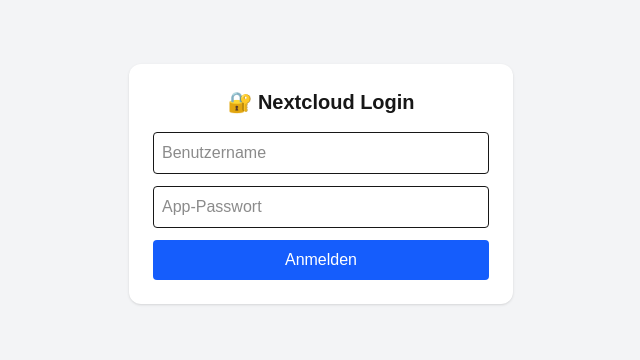
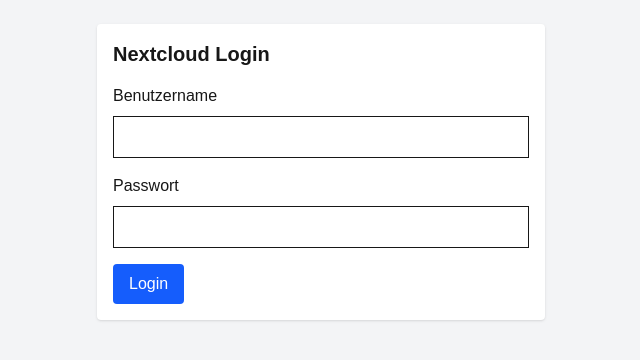
Before and after one commit to ronjaholdorf15-sketch/Bautagebuch, a Next.js app: page / in a window 1280 px wide. Shown: the top 360 px of the page, without its empty margins (319-959 px from the left). Built offline with nearby package versions, Linux system fonts and the light colour scheme.

Commit message:
Fix LoginForm typing

```diff
--- a/src/components/LoginForm.jsx
+++ b/src/components/LoginForm.jsx
@@ -1,63 +1,48 @@
 "use client";
+
 import { useState } from "react";
 
-export default function LoginForm({ onLogin }) {
-  // Fester Nextcloud-Server-Link
-  const FIXED_URL = "https://nc-1378779500208301258.nextcloud-ionos.com/remote.php/dav/files/";
+interface LoginFormProps {
+  onLogin: (creds: { username: string; password: string }) => void;
+}
 
+export default function LoginForm({ onLogin }: LoginFormProps) {
   const [username, setUsername] = useState("");
   const [password, setPassword] = useState("");
-  const [error, setError] = useState("");
 
-  const handleLogin = async (e) => {
+  const handleSubmit = (e: React.FormEvent) => {
     e.preventDefault();
-    setError("");
-
-    const userUrl = `${FIXED_URL}${username}/`;
-
-    const res = await fetch("/api/login", {
-      method: "POST",
-      headers: { "Content-Type": "application/json" },
-      body: JSON.stringify({ url: userUrl, username, password }),
-    });
-
-    const data = await res.json();
-
-    if (data.success) {
-      onLogin({ url: userUrl, username, password });
-    } else {
-      setError(data.error || "Login fehlgeschlagen");
-    }
+    onLogin({ username, password });
   };
 
   return (
-    <div className="max-w-sm mx-auto mt-10 p-6 bg-white rounded-xl shadow">
-      <h2 className="text-xl font-bold mb-4 text-center">🔐 Nextcloud Login</h2>
-      <form onSubmit={handleLogin} className="flex flex-col gap-3">
+    <form
+      onSubmit={handleSubmit}
+      className="max-w-md mx-auto p-4 bg-white shadow rounded"
+    >
+      <h2 className="text-xl font-semibold mb-4">Nextcloud Login</h2>
+
+      <label className="block mb-2">Benutzername</label>
       <input
-          className="border rounded p-2"
-          type="text"
-          placeholder="Benutzername"
+        className="w-full border p-2 mb-4"
         value={username}
         onChange={(e) => setUsername(e.target.value)}
-          required
       />
+
+      <label className="block mb-2">Passwort</label>
       <input
-          className="border rounded p-2"
         type="password"
-          placeholder="App-Passwort"
+        className="w-full border p-2 mb-4"
         value={password}
         onChange={(e) => setPassword(e.target.value)}
-          required
       />
-        {error && <p className="text-red-500 text-sm">{error}</p>}
+
       <button
         type="submit"
-          className="bg-blue-600 text-white rounded p-2 hover:bg-blue-700"
+        className="bg-blue-600 text-white px-4 py-2 rounded"
       >
-          Anmelden
+        Login
       </button>
     </form>
-    </div>
   );
 }
```
Lines whose indentation alone changed are shown as unchanged.
